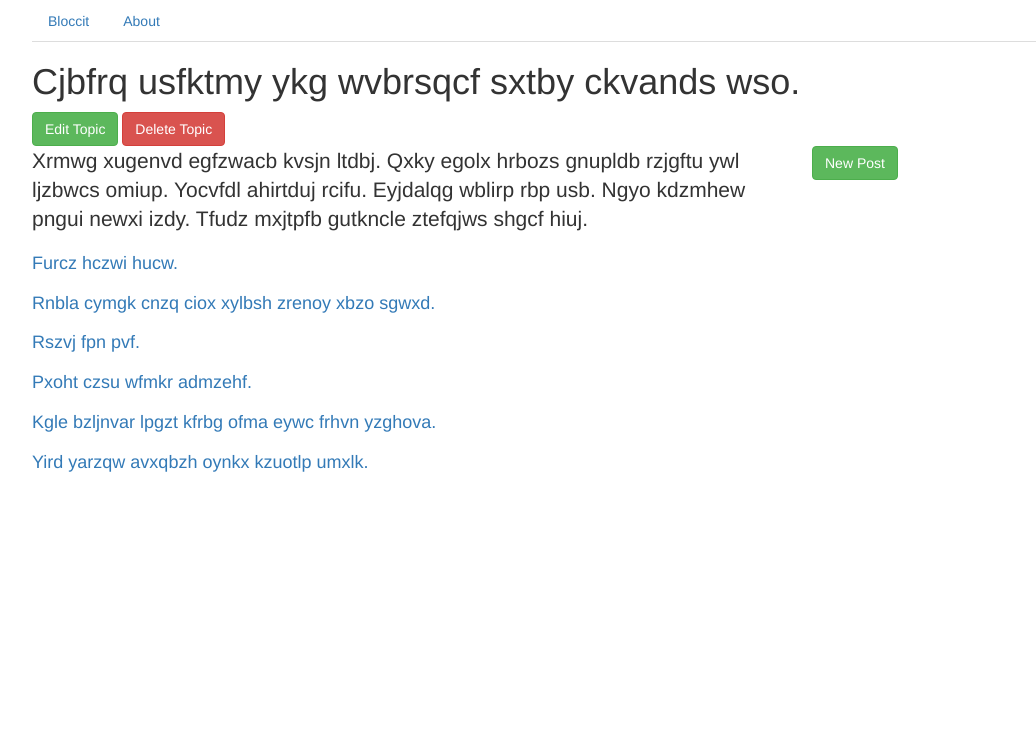
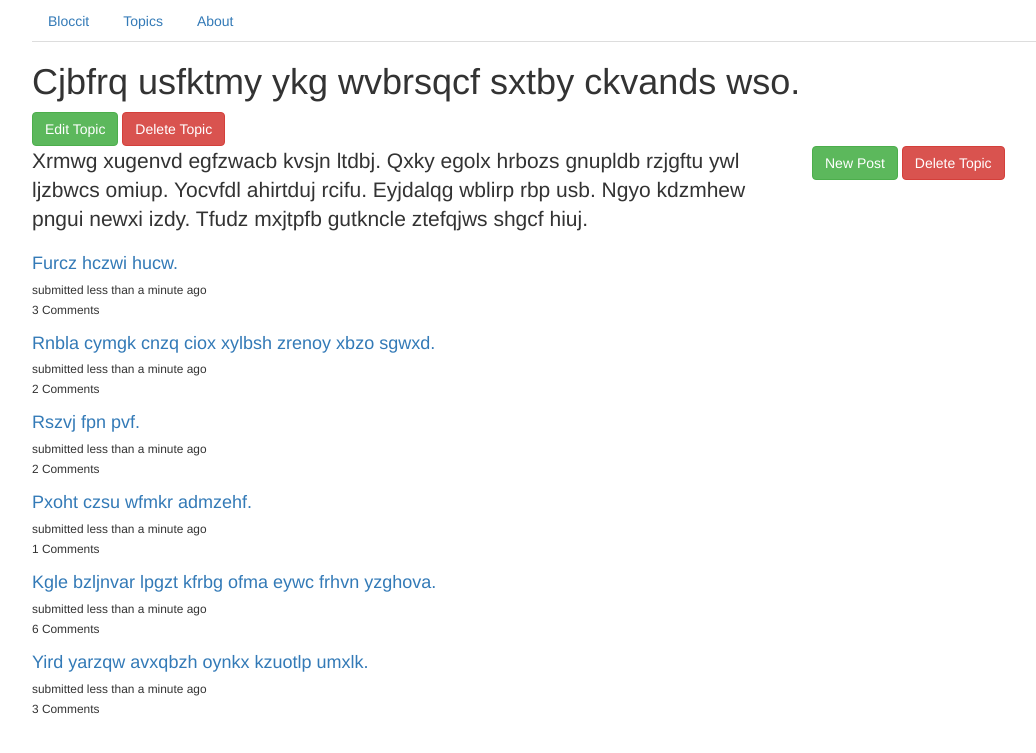
Before and after one commit to felipe-sq/bloccit, a Rails app: page /topics/1 in a window 1280 px wide. Shown: the top 753 px of the page, without its empty margins (58-1094 px from the left). Run offline with Rails 7, Linux system fonts and the light colour scheme; data comes from the database, SQL or seed files in the repository; style sheets or scripts are compiled from the project's sources; some libraries are stand-ins or nearby versions.

Commit message:
Checkpoint 34 completed

```diff
--- a/app/views/layouts/application.html.erb
+++ b/app/views/layouts/application.html.erb
@@ -12,6 +12,7 @@
   <div class="container">
     <ul class="nav nav-tabs">
       <li><%= link_to "Bloccit", root_path %></li>
+      <li><%= link_to "Topics", topics_path %></li>
       <li><%= link_to "About", about_path %></li>
     </ul>
 
--- a/app/views/posts/edit.html.erb
+++ b/app/views/posts/edit.html.erb
@@ -10,7 +10,7 @@
     </ul>
   </div>
   <div class="col-md-8">
-    <%= form_for @post do |f| %>
+    <%= form_for [@post.topic, @post] do |f| %>
       <div class="form-group">
         <%= f.label :title %>
         <%= f.text_field :title, class: 'form-control', placeholder: "Enter post title" %>
--- a/app/views/posts/new.html.erb
+++ b/app/views/posts/new.html.erb
@@ -10,7 +10,7 @@
     </ul>
   </div>
   <div class="col-md-8">
-    <%= form_for @post do |f| %>
+    <%= form_for [@topic, @post] do |f| %>
       <div class="form-group">
         <%= f.label :title %>
         <%= f.text_field :title, class: 'form-control', placeholder: "Enter post title" %>
--- a/app/views/posts/show.html.erb
+++ b/app/views/posts/show.html.erb
@@ -5,7 +5,7 @@
     <p><%= @post.body %></p>
   </div>
   <div class="col-md-4">
-    <%= link_to "Edit", edit_post_path(@post), class: 'btn btn-success' %>
-    <%= link_to "Delete Post", @post, method: :delete, class: 'btn btn-danger', data: {confirm: 'Are you sure you want to delete this post?'} %>
+    <%= link_to "Edit", edit_topic_post_path(@post.topic, @post), class: 'btn btn-success' %>
+    <%= link_to "Delete Post", [@post.topic, @post], method: :delete, class: 'btn btn-danger', data: { confirm: 'Are you sure you want to delete this post?' } %>
   </div>
 </div>
--- a/app/views/topics/show.html.erb
+++ b/app/views/topics/show.html.erb
@@ -10,13 +10,18 @@
       <div class="media">
         <div class="media-body">
           <h4 class="media-heading">
-            <%= link_to post.title, post %>
+            <%= link_to post.title, topic_post_path(@topic, post) %>
           </h4>
+          <small>
+            submitted <%= time_ago_in_words(post.created_at) %> ago <br>
+            <%= post.comments.count %> Comments
+          </small>
         </div>
       </div>
     <% end %>
   </div>
   <div class="col-md-4">
-    <%= link_to "New Post", new_post_path(@topic), class: 'btn btn-success' %>
+    <%= link_to "New Post", new_topic_post_path(@topic), class: 'btn btn-success' %>
+    <%= link_to "Delete Topic", @topic, method: :delete, class: 'btn btn-danger', data: { confirm: 'Are you sure you want to delete this topic?' } %>
   </div>
 </div>
--- a/config/routes.rb
+++ b/config/routes.rb
@@ -1,6 +1,8 @@
 Rails.application.routes.draw do
-  resources :topics
-  resources :posts
+
+  resources :topics do
+    resources :posts, except: [:index]
+  end
 
   get 'about' => 'welcome#about'
 
```
Also changed, not shown: app/controllers/posts_controller.rb (+7 -6 lines), app/views/posts/index.html.erb (deleted, +0 -10 lines), spec/controllers/posts_controller_spec.rb (+23 -33 lines).
